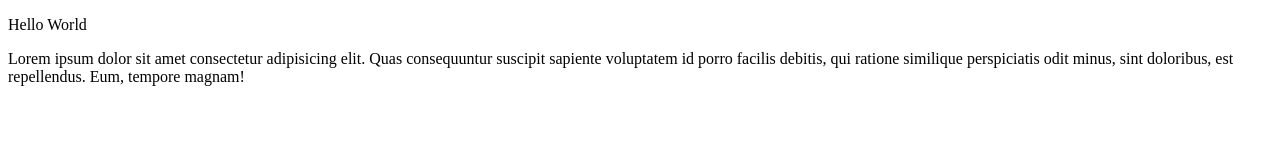
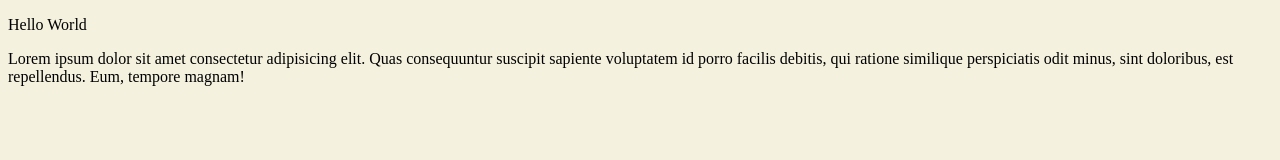
Before and after one commit to lukmanpratama/portofolio_scss, a plain HTML site: page variable/variable.html in a window 1280 px wide. Drawn offline with Linux system fonts and the light colour scheme.

Commit message:
back color

```diff
--- a/variable/style.scss
+++ b/variable/style.scss
@@ -3,3 +3,7 @@
     --secondary-color: #f2cc8f;
     --text-color: #c87a5f;
 }
+
+body {
+    background-color: var(--primary-color);
+}
```
Also changed, not shown: variable/style.css, 1 other file.
